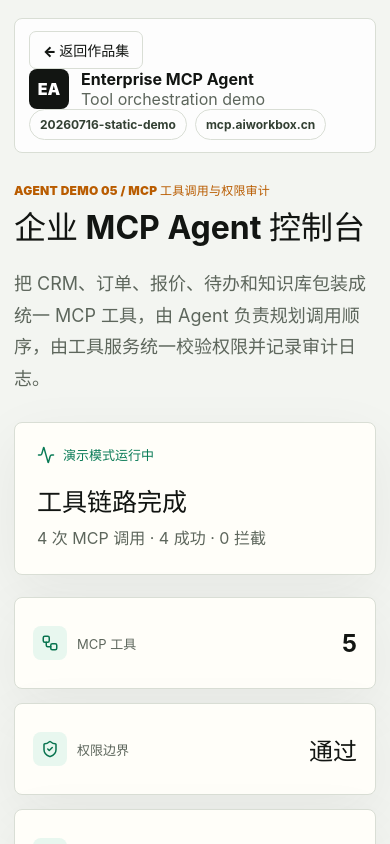
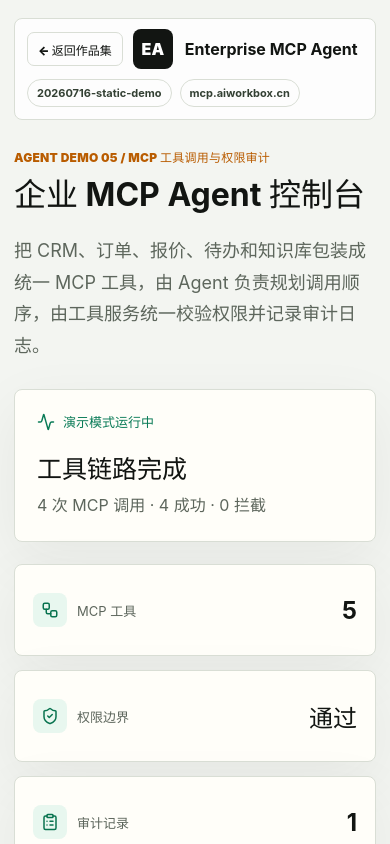
Before and after one commit to yan073747/enterprise-mcp-agent, a React (Vite) app in the folder apps/web/: page / in a window 390 px wide. Shown: the top 844 px of the page. Built offline with nearby package versions, Linux system fonts and the light colour scheme.

Commit message:
Tighten mobile MCP demo header

```diff
--- a/apps/web/src/styles.css
+++ b/apps/web/src/styles.css
@@ -682,10 +682,23 @@
     padding-inline: 14px;
   }
 
-  .topbar,
   .history-row {
     align-items: flex-start;
     flex-direction: column;
+  }
+
+  .topbar {
+    display: grid;
+    grid-template-columns: auto minmax(0, 1fr);
+    align-items: center;
+    gap: 10px;
+    padding: 10px 12px;
+  }
+
+  .back-link {
+    min-height: 34px;
+    padding: 0 10px;
+    font-size: 12px;
   }
 
   .brand,
@@ -697,6 +710,20 @@
     min-width: 0;
   }
 
+  .brand > div {
+    min-width: 0;
+  }
+
+  .brand span {
+    display: none;
+  }
+
+  .brand strong {
+    overflow: hidden;
+    text-overflow: ellipsis;
+    white-space: nowrap;
+  }
+
   .hero > *,
   .workspace-grid > *,
   .bottom-grid > *,
@@ -706,7 +733,18 @@
   }
 
   .top-actions {
+    grid-column: 1 / -1;
+    width: 100%;
+    flex-wrap: nowrap;
     justify-content: flex-start;
+    overflow-x: auto;
+    padding-bottom: 2px;
+  }
+
+  .top-actions span {
+    flex: 0 0 auto;
+    padding: 6px 9px;
+    font-size: 11px;
   }
 
   h1 {
```
